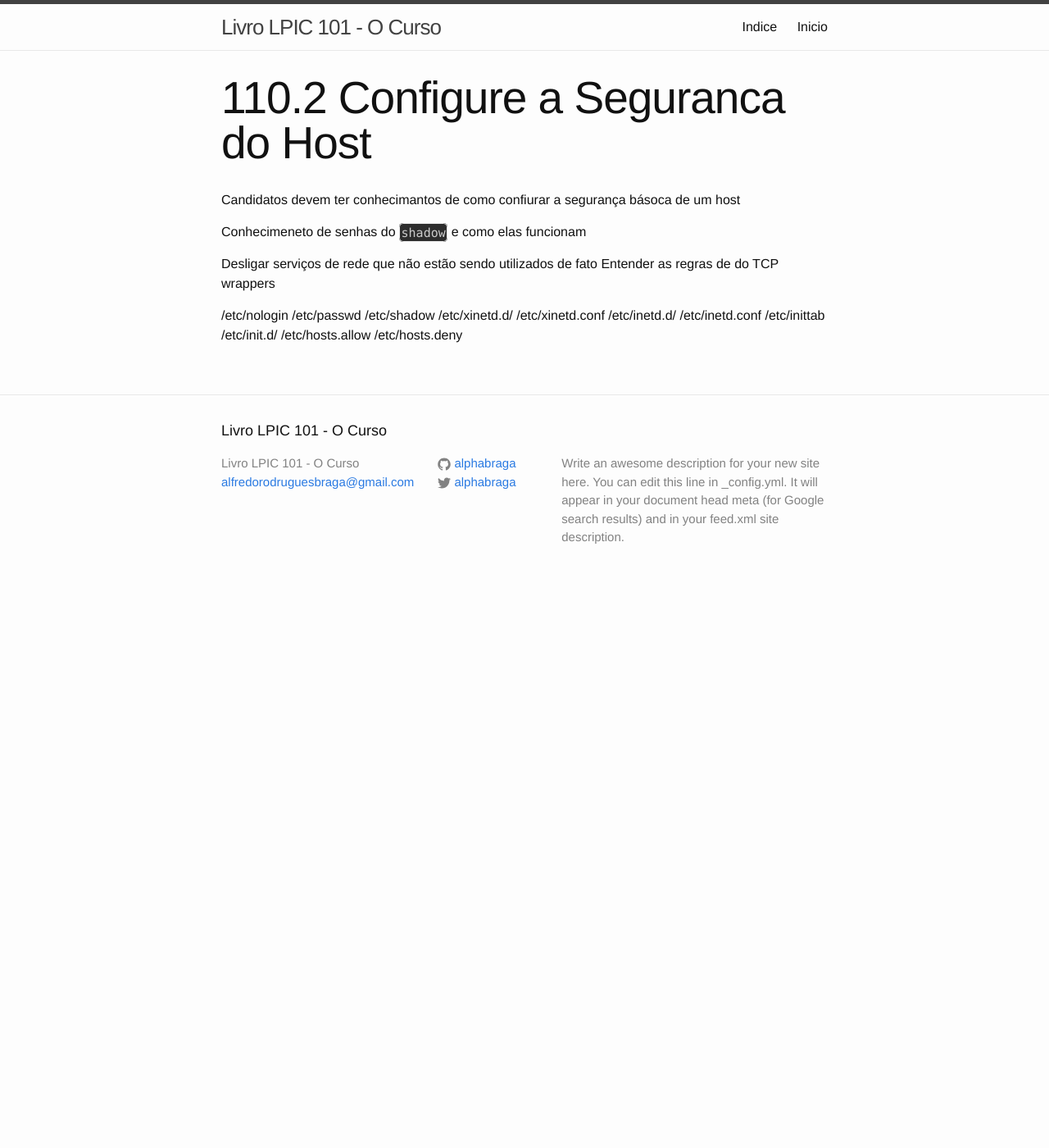
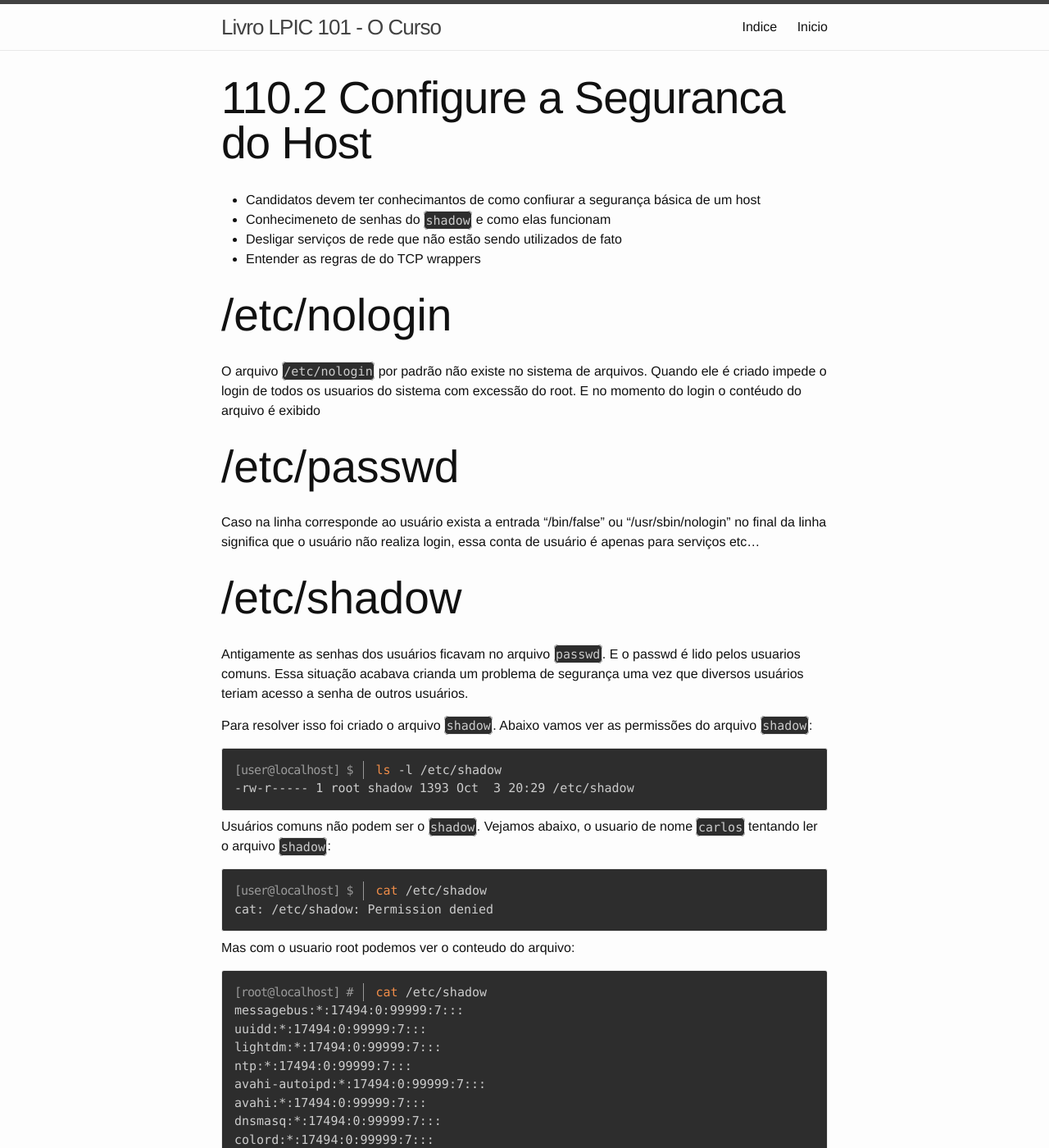
Before and after one commit to alphabraga/lpic1, a Jekyll site: the page built from topicos/110/110-2-configure-a-seguranca-do-host.md, in a window 1280 px wide and 1400 px high. Shown: the whole window at 82% size. Built offline with Jekyll 4.4.1, drawn with Linux system fonts in a browser that asks for light colours; some of the changed text lies outside the part shown.

Commit message:
novos conteudos

```diff
--- a/topicos/110/110-2-configure-a-seguranca-do-host.md
+++ b/topicos/110/110-2-configure-a-seguranca-do-host.md
@@ -4,21 +4,119 @@ title: 110.2 Configure a Seguranca do Host
 permalink: /110/110-2-configure-a-seguranca-do-host
 ---
 
-Candidatos devem ter conhecimantos de como confiurar a segurança básoca de um host
+* Candidatos devem ter conhecimantos de como confiurar a segurança básica de um host
+* Conhecimeneto de senhas do `shadow` e como elas funcionam
+* Desligar serviços de rede que  não estão sendo utilizados de fato
+* Entender as regras de do TCP wrappers
 
-Conhecimeneto de senhas do `shadow` e como elas funcionam
+## /etc/nologin
 
-Desligar serviços de rede que  não estão sendo utilizados de fato
-Entender as regras de do TCP wrappers
 
-/etc/nologin
-/etc/passwd
-/etc/shadow
-/etc/xinetd.d/
-/etc/xinetd.conf
-/etc/inetd.d/
-/etc/inetd.conf
-/etc/inittab
-/etc/init.d/
-/etc/hosts.allow
-/etc/hosts.deny
+O arquivo `/etc/nologin` por padrão não existe no sistema de arquivos. Quando ele é criado impede o login de todos os usuarios do sistema com excessão do root. E no momento do login o contéudo do arquivo é exibido
+
+## /etc/passwd
+
+
+Caso na linha corresponde ao usuário exista a entrada "/bin/false" ou "/usr/sbin/nologin" no final da linha significa que o usuário não realiza login, essa conta de usuário é apenas para serviços etc...
+
+## /etc/shadow
+
+Antigamente as senhas dos usuários ficavam no arquivo `passwd`. E o passwd é lido pelos usuarios comuns. Essa situação acabava crianda um problema de segurança uma vez que diversos usuários teriam acesso a senha de outros usuários.
+
+Para resolver isso foi criado o arquivo `shadow`. Abaixo vamos ver as permissões do arquivo `shadow`:
+
+<pre class="command-line language-bash">
+<code>ls -l /etc/shadow</code>
+-rw-r----- 1 root shadow 1393 Oct  3 20:29 /etc/shadow
+</pre>
+
+Usuários comuns não podem ser o `shadow`. Vejamos abaixo, o usuario de nome `carlos` tentando ler o arquivo `shadow`:
+
+
+<pre class="command-line language-bash">
+<code>cat /etc/shadow</code>
+cat: /etc/shadow: Permission denied
+</pre>
+
+Mas com o usuario root podemos ver o conteudo do arquivo:
+
+<pre class="command-line language-bash" data-user="root">
+<code>cat /etc/shadow</code>
+messagebus:*:17494:0:99999:7:::
+uuidd:*:17494:0:99999:7:::
+lightdm:*:17494:0:99999:7:::
+ntp:*:17494:0:99999:7:::
+avahi-autoipd:*:17494:0:99999:7:::
+avahi:*:17494:0:99999:7:::
+dnsmasq:*:17494:0:99999:7:::
+colord:*:17494:0:99999:7:::
+geoclue:*:17494:0:99999:7:::
+speech-dispatcher:!:17494:0:99999:7:::
+hplip:*:17494:0:99999:7:::
+kernoops:*:17494:0:99999:7:::
+pulse:*:17494:0:99999:7:::
+nm-openvpn:*:17494:0:99999:7:::
+rtkit:*:17494:0:99999:7:::
+saned:*:17494:0:99999:7:::
+usbmux:*:17494:0:99999:7:::
+alphabraga:$6$7ywJrxab$HO/sepmXKEevLRuV22PUAuNfPDJoD429aaP2CG/45htoX.lpwPbIjkf7jV6vC3p2Otq4lfW11RUjljt8T8gYd0:17712:0:99999:7:::
+mysql:!:17745:0:99999:7:::
+</pre>
+
+
+Existem cenários, geralmente em sistemas linux antigos, onde as senhas ainda estão no arquivo `passwd`. Quando isso é identificado é preciso executar i comando pwconv que transfere as senhas do arquivo `passwd` para o `shadow`
+
+
+## Desligar serviços que não estão sendo utilizados
+
+
+Existem serviços que por não estar sendo utilizados ou por serem desconhecidos e por isso representaram um risco ao sistema devem ser desabilitados.
+
+
+Vamos desabilitar o serviço `cups-browsed`, vamos estabelecer aqui que ele não é cricual para o funcionamento de nosso servidor e portando vamos desativa-lo.
+
+Usando o comando abaixo verificamos que o mesmo esta sendo executado:
+
+<pre class="command-line language-bash">
+<code>ps axu | grep cups-browsed </code>
+root      7739  0.0  0.2 274812  9664 ?        Ssl  13:55   0:00 /usr/sbin/cups-browsed
+</pre>
+
+
+Podemos ainda verficar se ele esta sendo executado com o comando:
+
+<pre class="command-line language-bash">
+<code>systemctl status cups-browsed </code>
+root      7739  0.0  0.2 274812  9664 ?        Ssl  13:55   0:00 /usr/sbin/cups-browsed
+</pre>
+
+
+Para para o serviço e em seguida desabilitar o mesmo do sistema executamos:
+
+<pre class="command-line language-bash">
+<code>systemctl stop cups-browsed</code>
+<code>systemctl disable cups-browsed</code>
+</pre>
+
+Podemos checar se os comandos executados foram realizados com sucesso com
+
+<pre class="command-line language-bash">
+<code>systemctl is-enabled cups-browsed</code>
+</pre>
+
+
+## /etc/xinetd.d/
+
+## /etc/xinetd.conf
+
+## /etc/inetd.d/
+
+## /etc/inetd.conf
+
+## /etc/inittab
+
+## /etc/init.d/
+
+## /etc/hosts.allow
+
+## /etc/hosts.deny
```
Also changed, not shown: topicos/107/107-3-localizacao-e-internacionalizacao.md (+11 -12 lines).
